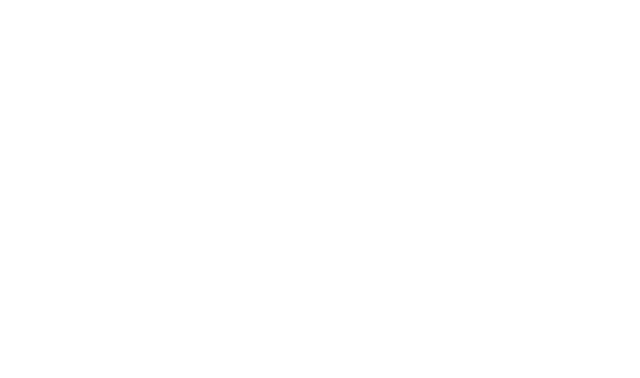
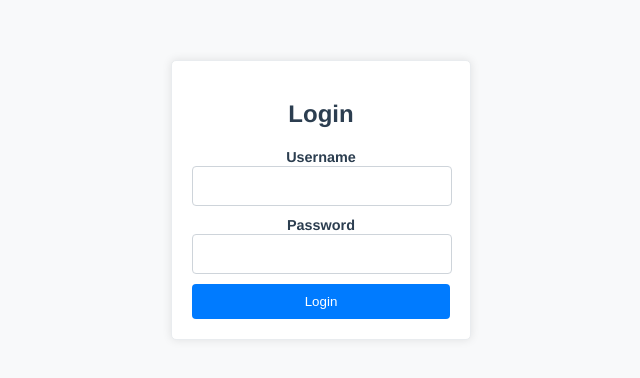
Before and after one commit to iswoos/daily_assistant_vue.js, a Vue app: page /login in a window 1280 px wide. Before the commit this address had no page. Shown: the part 200-578 px from the top of the page, without its empty margins (319-959 px from the left). Built offline with nearby package versions, Linux system fonts and the light colour scheme.

Commit message:
Login, Main page 생성 (위도,경도값 수신할 수 있도록 설정)

```diff
--- /dev/null
+++ b/src/pages/Login.vue
@@ -0,0 +1,131 @@
+<template>
+  <div class="login-container">
+    <div class="login-form">
+      <h2>Login</h2>
+      <form @submit.prevent="login">
+        <div class="form-group">
+          <label for="username">Username</label>
+          <input type="text" id="username" v-model="form.username" required />
+        </div>
+        <div class="form-group">
+          <label for="password">Password</label>
+          <input
+            type="password"
+            id="password"
+            v-model="form.password"
+            required
+          />
+        </div>
+        <button type="submit">Login</button>
+        <p v-if="error" class="error">{{ error }}</p>
+      </form>
+    </div>
+  </div>
+</template>
+
+<script>
+import { reactive, ref } from 'vue'
+import axios from 'axios'
+
+export default {
+  name: 'LoginPage',
+  setup() {
+    const form = reactive({
+      username: '',
+      password: '',
+    })
+
+    const error = ref('')
+
+    const login = async () => {
+      try {
+        const response = await axios.post(
+          'http://localhost:8080/authenticate',
+          {
+            username: form.username,
+            password: form.password,
+          },
+        )
+
+        localStorage.setItem('token', response.data.token)
+
+        // 로그인 성공 후 페이지 이동을 원한다면 다음과 같이 사용할 수 있습니다.
+        // router.push('/dashboard');
+      } catch (error) {
+        error.value = 'Invalid credentials. Please try again.'
+        console.error('Login error:', error)
+      }
+    }
+
+    return {
+      form,
+      error,
+      login,
+    }
+  },
+}
+</script>
+
+<style scoped>
+.login-container {
+  display: flex;
+  justify-content: center;
+  align-items: center;
+  height: 100vh;
+  background-color: #f8f9fa;
+}
+
+.login-form {
+  width: 300px;
+  padding: 20px;
+  background-color: #ffffff;
+  border: 1px solid #e9ecef;
+  border-radius: 5px;
+  box-shadow: 0 0 10px rgba(0, 0, 0, 0.1);
+}
+
+h2 {
+  margin-bottom: 20px;
+  font-size: 1.5rem;
+  text-align: center;
+}
+
+.form-group {
+  margin-bottom: 10px; /* 입력창 간격을 줄였습니다 */
+}
+
+label {
+  font-size: 0.9rem;
+  font-weight: bold;
+}
+
+input[type='text'],
+input[type='password'] {
+  width: calc(100% - 20px); /* 폼의 패딩을 고려해 입력창 너비를 조정했습니다 */
+  padding: 10px;
+  font-size: 1rem;
+  border: 1px solid #ced4da;
+  border-radius: 4px;
+}
+
+button {
+  width: 100%;
+  padding: 10px;
+  background-color: #007bff;
+  color: #ffffff;
+  border: none;
+  border-radius: 4px;
+  cursor: pointer;
+  transition: background-color 0.3s ease;
+}
+
+button:hover {
+  background-color: #0056b3;
+}
+
+.error {
+  color: #dc3545;
+  margin-top: 10px;
+  text-align: center;
+}
+</style>
--- /dev/null
+++ b/src/pages/Main.vue
@@ -0,0 +1,67 @@
+<template>
+  <div>
+    <button @click="getCurrentPosition()">위치 좌표 확인</button>
+    <div>{{ isPositionReady ? 'yes' : 'no' }}</div>
+  </div>
+</template>
+
+<script>
+import { ref } from 'vue'
+
+export default {
+  name: 'MainPage',
+
+  setup() {
+    const positionObj = ref({})
+    const isPositionReady = ref(false)
+
+    const getCurrentPosition = () => {
+      if (!navigator.geolocation) {
+        setAlert('위치 정보를 찾을 수 없습니다.1')
+      } else {
+        navigator.geolocation.getCurrentPosition(
+          getPositionValue,
+          geolocationError,
+        )
+      }
+    }
+
+    const getPositionValue = (val) => {
+      positionObj.value.latitude = val.coords.latitude
+      positionObj.value.longitude = val.coords.longitude
+      isPositionReady.value = true
+      console.log(positionObj.value.latitude)
+      console.log(positionObj.value.longitude)
+
+      const { latitude, longitude } = formatLongitudeAndLatitude(
+        positionObj.value.latitude,
+        positionObj.value.longitude,
+      )
+      console.log(latitude)
+      console.log(longitude)
+      setAlert('주소 확인 완료')
+    }
+
+    const formatLongitudeAndLatitude = (latitude, longitude) => {
+      const formatLatitude = Math.trunc(latitude * 1000) / 1000
+      const formatLongitude = Math.trunc(longitude * 1000) / 1000
+      return { latitude: formatLatitude, longitude: formatLongitude }
+    }
+
+    const geolocationError = () => {
+      setAlert('위치 정보를 찾을 수 없습니다.2')
+    }
+
+    const setAlert = (text) => {
+      alert(text)
+    }
+
+    return {
+      positionObj,
+      isPositionReady,
+      getCurrentPosition,
+      formatLongitudeAndLatitude,
+    }
+  },
+}
+</script>
--- a/src/router/index.js
+++ b/src/router/index.js
@@ -1,9 +1,15 @@
 import { createRouter, createWebHistory } from 'vue-router'
 
 import ProductPage from '../pages/ProductPage.vue'
+import LoginPage from '../pages/Login.vue'
+import MainPage from '../pages/Main.vue'
 
 // 라우터 설계
-const routes = [{ path: '/1', component: ProductPage }]
+const routes = [
+  { path: '/1', component: ProductPage },
+  { path: '/login', component: LoginPage },
+  { path: '/main', component: MainPage },
+]
 
 // 라우터 생성
 const router = createRouter({
```
